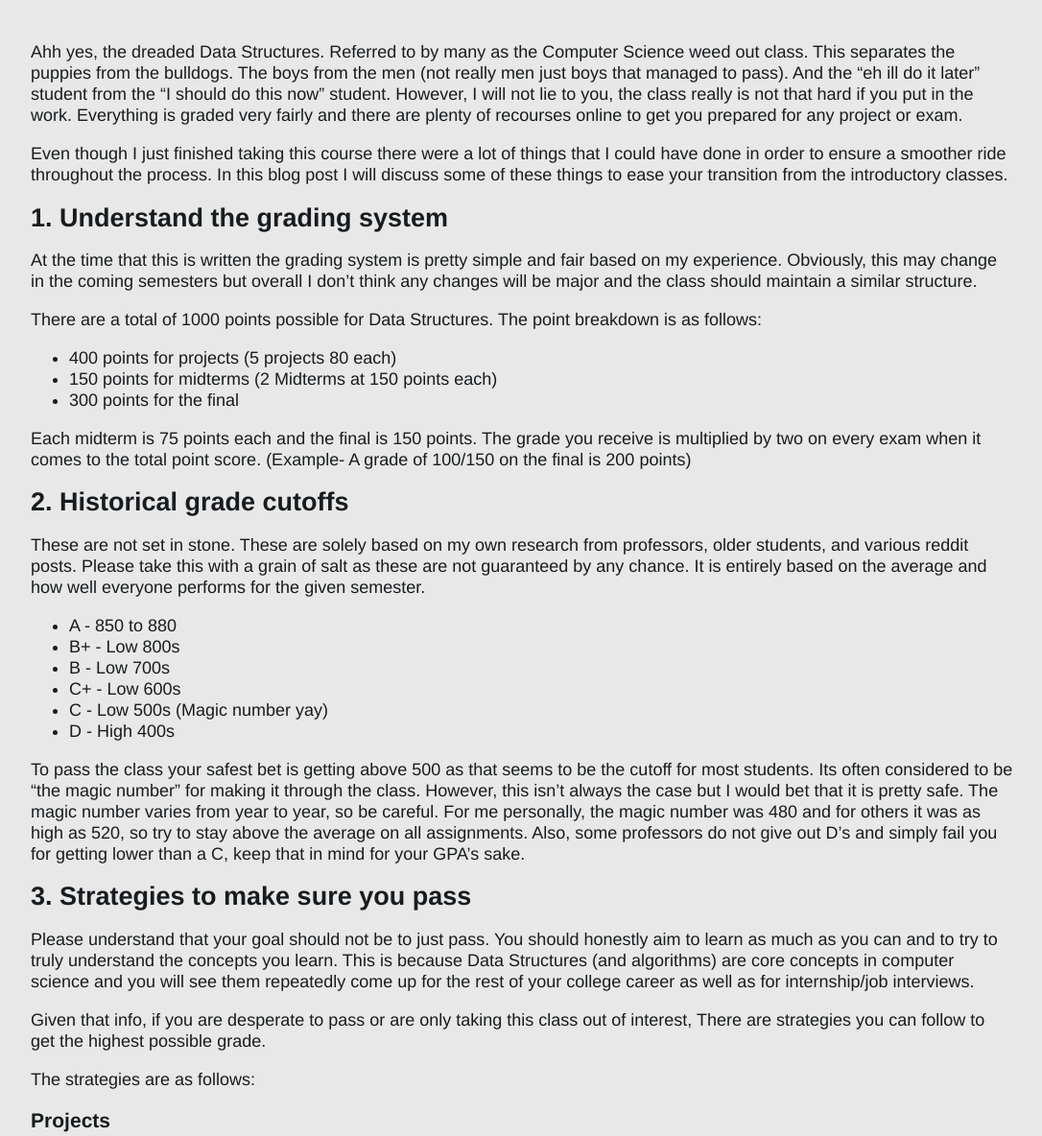
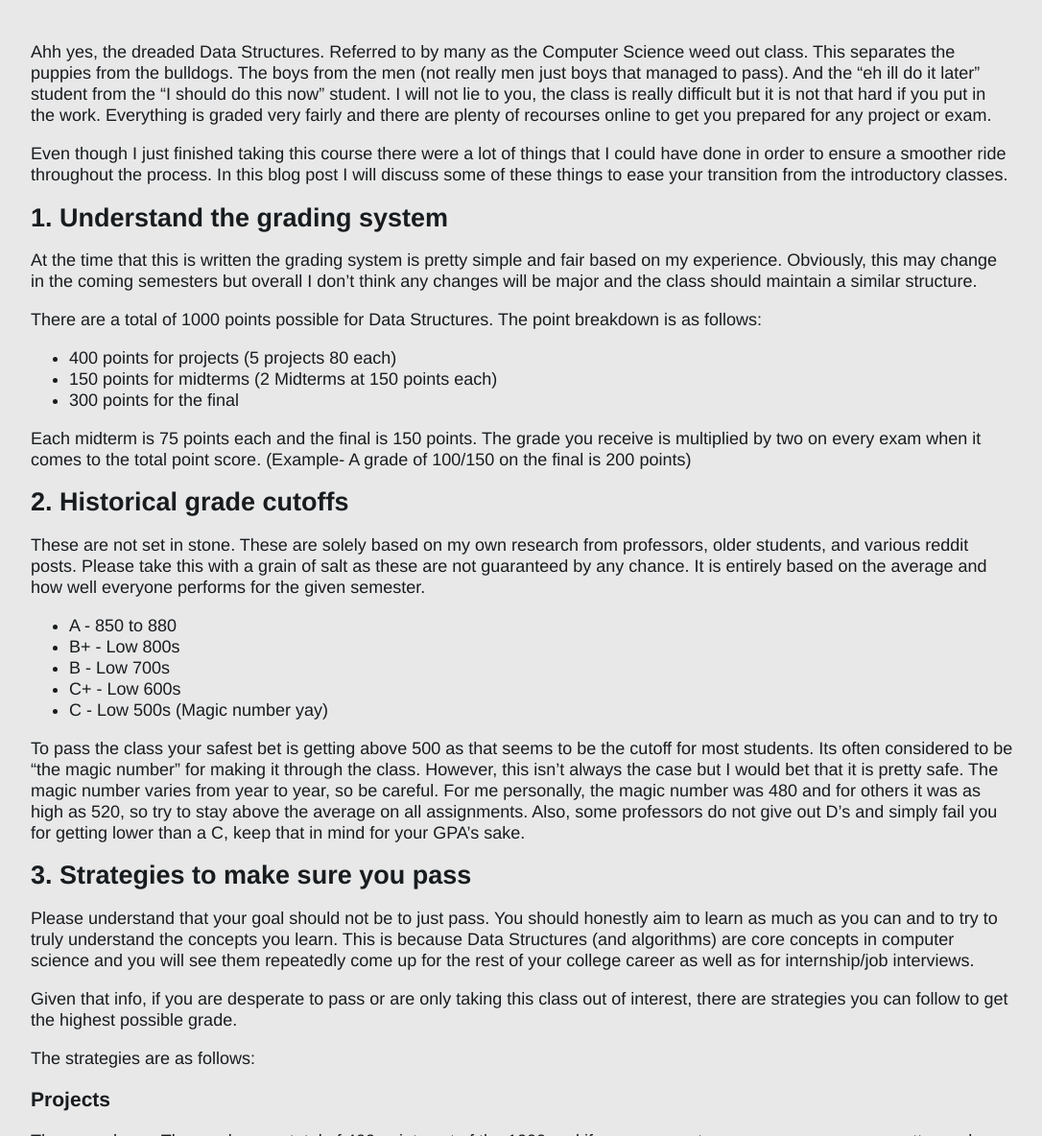
Before and after one commit to zaidsbaghal/Portfolio-V2, a Jekyll site: the page built from _posts/2018-12-25-A-guide-to-Data-Structures-at-Rutgers.md, in a window 1280 px wide and 1400 px high, scrolled down 391 px. Shown: the part 216-1400 px from the top of the window at 96% size, without its empty margins (96-1182 px from the left). Built offline with Jekyll 4.4.1, drawn with Linux system fonts in a browser that asks for light colours; comment, search, counter and statistics services are not loaded; some of the changed text lies outside the part shown.

Commit message:
blog post chages

```diff
--- a/_posts/2018-12-25-A-guide-to-Data-Structures-at-Rutgers.md
+++ b/_posts/2018-12-25-A-guide-to-Data-Structures-at-Rutgers.md
@@ -8,7 +8,7 @@ published: true
 
 Ahh yes, the dreaded Data Structures. Referred to by many as the Computer Science weed out class. This separates the puppies
 from the bulldogs. The boys from the men (not really men just boys that managed to pass). And the "eh ill do it later" student from the "I should do this now" student.
-However, I will not lie to you, the class really is not that hard if you put in the work. Everything is graded very
+I will not lie to you, the class is really difficult but it is not that hard if you put in the work. Everything is graded very
 fairly and there are plenty of recourses online to get you prepared for any project or exam.
 
 Even though I just finished taking this course there were a lot of things that I could have done in order to ensure a smoother ride throughout the process. In this blog post I will discuss some of these things to ease your transition from the introductory classes.
@@ -36,7 +36,6 @@ These are not set in stone. These are solely based on my own research from profe
 * B  - Low 700s
 * C+ - Low 600s
 * C  - Low 500s (Magic number yay)
-* D  - High 400s
 
 To pass the class your safest bet is getting above 500 as that seems to be the cutoff for most students. Its often considered to be "the magic number" for making it through the class. However, this isn't always the case but I would bet that it is pretty safe. The magic number varies from year to year, so be careful. For me personally, the magic number was 480 and for others it was as high as 520, so try to stay above the average on all assignments. Also, some professors do not give out D's and simply fail you for getting lower than a C, keep that in mind for your GPA's sake.
 
@@ -44,7 +43,7 @@ To pass the class your safest bet is getting above 500 as that seems to be the c
 
 Please understand that your goal should not be to just pass. You should honestly aim to learn as much as you can and to try to truly understand the concepts you learn. This is because Data Structures (and algorithms) are core concepts in computer science and you will see them repeatedly come up for the rest of your college career as well as for internship/job interviews.
 
-Given that info, if you are desperate to pass or are only taking this class out of interest, There are strategies you can follow to get the highest possible grade.
+Given that info, if you are desperate to pass or are only taking this class out of interest, there are strategies you can follow to get the highest possible grade.
 
 The strategies are as follows:
 
@@ -86,7 +85,7 @@ This is pretty much all you need to know in order to do well in Data Structures.
 
 * Your recitation really depends on the TA you have. Some are really great and others are okay. Considering the fact that all you really do is go over the problem sets it isn't really necessary unless you are really lost. In my opinion, I would go to the first few to see how good of a teacher your TA is and then consider not going unless you really need help.
 
-* A lot of people cheat and get caught so don't risk it otherwise you'll be set back a whole semester and you will most likely bomb any CS interview.
+* A lot of people cheat and get caught so don't risk it. Otherwise you'll be set back a whole semester and you will most likely bomb any CS interview.
 
 ## Conclusion
 
```
